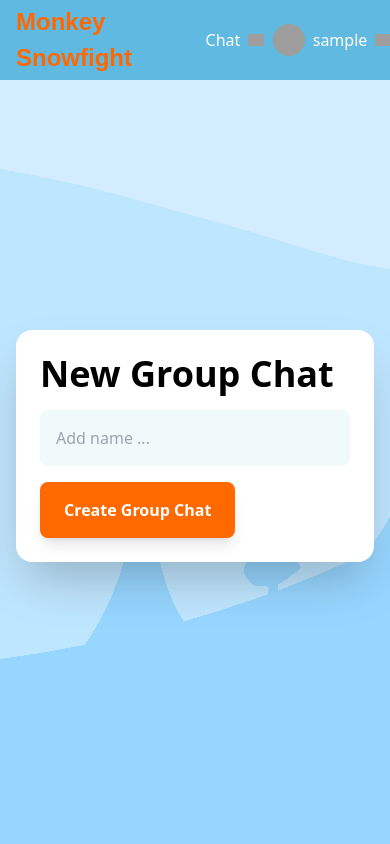
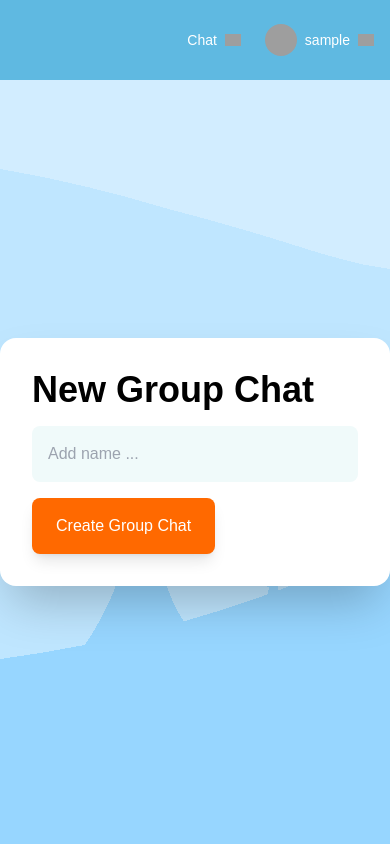
Before and after one commit to markrshaw99/Monkey_Snowfight, a Django app: page /chat/chat/new_groupchat/ in a window 390 px wide. Run offline with Django 5.2, Linux system fonts and the light colour scheme; the visitor is signed in with stand-in values (Sample User, id 1); parts of the project's set-up code (start-up, migrations or seed data) failed here and were passed over; some web fonts are replaced; grey boxes are pictures that could not be loaded.

Commit message:
Added lots of responsive CSS for mobile

```diff
--- a/monkeychat/forms.py
+++ b/monkeychat/forms.py
@@ -7,7 +7,7 @@
         model = ChatMessage
         fields = ['body']
         widgets = {
-            'body': forms.TextInput(attrs={'placeholder': 'Add a message...', 'class': 'form__input form__input--black', 'maxlength' : '300', 'autofocus': True}),
+            'body': forms.TextInput(attrs={'placeholder': 'Add a message...', 'class': 'form__input', 'maxlength' : '300', 'autofocus': True}),
         }
 
 
@@ -18,7 +18,7 @@
         widgets = {
             'groupchat_name': forms.TextInput(attrs={
                 'placeholder': 'Add name ...',
-                'class': 'form__input form__input--black',
+                'class': 'form__input',
                 'maxlength': '300',
                 'autofocus': True
                 }),
--- a/monkeychat/templates/monkeychat/chat.html
+++ b/monkeychat/templates/monkeychat/chat.html
@@ -216,8 +216,8 @@
                         // No more messages available
                         noMoreMessages = true;
                         const noMoreDiv = document.createElement('div');
-                        noMoreDiv.className = 'no-more-messages';
-                        noMoreDiv.textContent = 'No earlier messages';
+                        noMoreDiv.className = 'loading-messages';
+                        noMoreDiv.textContent = 'Reached Beginning of Chat';
                         chatMessages.insertBefore(noMoreDiv, chatMessages.firstChild);
 
                         // Show message with animation
--- a/static/css/main.css
+++ b/static/css/main.css
@@ -1,3 +1,317 @@
+/*---------------------------------- General CSS Start --------------------------------*/
+
+:root {
+  --blue-1: rgba(95,185,225);
+  --blue-2: rgba(191,230,255);
+  --blue-3: rgba(185,225,255);
+  --blue-font: rgba(38,87,136);
+  --orange-1: rgb(255, 104, 0);
+}
+
+/*------------------------------------- General CSS End -------------------------------------*/
+
+/*------------------------------------- Navbar CSS Start ------------------------------------*/
+
+.header {
+    display: flex;
+    align-items: center;
+    justify-content: space-between;
+    height: 5rem;
+    padding: 0 0.5rem;
+    color: white;
+    position: sticky;
+    top: 0;
+    z-index: 40;
+    background-color: rgb(95, 185, 225);
+    position: relative;
+}
+
+.header__brand {
+    display: flex;
+    align-items: center;
+    gap: 0.5rem;
+    text-decoration: none;
+    color: inherit;
+}
+
+.header__title {
+  font-size: 2.5rem;
+  font-family: 'VAG Rounded BT', Arial, sans-serif;
+  color: rgb(255, 104, 0);
+  font-weight: bold;
+  position: absolute;
+  left: 50%;
+  top: 50%;
+  transform: translate(-50%, -50%);
+  z-index: 10;
+  pointer-events: none;
+  height: 3rem;
+}
+
+.header__nav {
+    display: flex;
+    align-items: center;
+    gap: 0.5rem;
+    list-style: none;
+    margin: 0;
+    padding: 0;
+}
+
+.header__nav-item {
+    position: relative;
+}
+
+.header__nav-link {
+    display: flex;
+    align-items: center;
+    gap: 0.5rem;
+    height: 3rem;
+    padding: 0 0.5rem;
+    border-radius: 0.5rem;
+    transition: background-color 0.2s;
+    text-decoration: none;
+    color: inherit;
+    cursor: pointer;
+    font-size: 1.25rem;
+}
+
+.header-online-user-count {
+    position: absolute;
+    top: 0.5rem;
+    left: 0.5rem;
+    background-color: var(--orange-1);
+    color: white;
+    padding: 0.25rem 1rem;
+    border-radius: 0.5rem;
+    font-size: 1rem;
+    font-weight: 400;
+}
+
+.header__nav-link:hover {
+    background-color: rgba(31, 41, 55, 0.3);
+}
+
+.header__avatar {
+    width: 2rem;
+    height: 2rem;
+    border-radius: 50%;
+    object-fit: cover;
+}
+
+.header__arrow {
+    width: 1rem;
+    transition: transform 0.3s;
+}
+
+.header__arrow--rotated {
+    transform: rotate(180deg);
+}
+
+.dropdown {
+    position: relative;
+}
+
+.dropdown__content {
+    position: absolute;
+    right: 0;
+    background-color: white;
+    color: black;
+    box-shadow: 0 10px 15px -3px rgba(0, 0, 0, 0.1);
+    border-radius: 0.5rem;
+    width: 10rem;
+    padding: 0.5rem;
+    z-index: 20;
+    opacity: 1;
+    transform: translateY(0) scale(1);
+    transition: opacity 0.3s ease-out, transform 0.3s ease-out;
+}
+
+.dropdown__content--hidden {
+    opacity: 0;
+    transform: translateY(-5px) scale(0.9);
+    pointer-events: none;
+}
+
+.dropdown__list {
+    list-style: none;
+    margin: 0;
+    padding: 0;
+}
+
+.dropdown__item {
+    border-radius: 0.375rem;
+    transition: background-color 0.15s;
+}
+
+.dropdown__item:hover {
+    background-color: #f3f4f6;
+}
+
+.dropdown__link {
+    display: flex;
+    align-items: center;
+    justify-content: flex-end;
+    padding: 0.5rem;
+    text-decoration: none;
+    color: var(--blue-font);
+    text-align: right;
+}
+
+.dropdown__content .hoverlist > * > a,
+.dropdown__content a {
+    justify-content: flex-end;
+    text-align: right;
+}
+
+/*---------------------------------- Navbar CSS End ----------------------------------*/
+
+
+
+/*------------------------------------ Chat Page CSS Start ------------------------------------*/
+
+  .loading-messages {
+    display: flex;
+    align-items: center;
+    justify-content: center;
+    background: rgb(224,242,245);
+    color: rgb(38,87,136);
+    font-size: 1.2rem;
+    font-weight: 400;
+    padding: 1rem;
+    border-radius: 0.5em 0.5em 0 0;
+    animation: fadeInLoading 0.3s;
+  }
+  @keyframes fadeInLoading {
+    from { opacity: 0; transform: translateY(-30px); }
+    to { opacity: 1; transform: translateY(0); }
+  }
+
+  .page-wrapper, .container {
+    height: calc(100vh - 5rem); /* Adjust 5rem to your header height */
+    min-height: unset;
+    padding: 0;
+}
+
+.page-wrapper {
+    display: flex;
+    align-items: center;
+    justify-content: center;
+}
+
+/* Chat interface */
+.chat-wrapper {
+    height: 100%;
+    max-width: 48rem;
+    margin: 2.5rem auto;
+    padding: 1rem 0.5rem;
+}
+
+.chat-header {
+    display: flex;
+    justify-content: space-between;
+    align-items: center;
+    margin-bottom: 0;
+}
+
+.chat-edit-btn {
+    padding: 0.5rem;
+    background-color: #e5e7eb;
+    border-radius: 0.5rem;
+    transition: background-color 0.2s;
+    text-decoration: none;
+    color: #6b7280;
+}
+
+.chat-edit-btn:hover {
+    background-color: #2563eb;
+    color: white;
+}
+
+.chat-window {
+    height: 100%;
+    min-height: 0;
+    display: flex;
+    flex-direction: column;
+    box-shadow: 0 25px 50px -12px rgba(0, 0, 0, 0.25);
+    position: relative;
+    padding: 1rem;
+    background: rgba(240, 250, 250, 0.8);
+    border-radius: 1rem;
+    box-shadow:
+    inset 0 0 0 4px #fff,
+    inset 0 0 0 10px rgb(95,185,225);
+}
+
+.chat-info {
+    display: flex;
+    justify-content: center;
+    align-items: center;
+    color: rgb(38,87,136);
+    font-size: 1.25rem;
+    font-weight: 400;
+    padding: 0.5rem;
+    position: sticky;
+    top: 0;
+    z-index: 10;
+    padding: 0.5rem;
+    background: rgba(224, 242, 245, 1);
+    border-radius: 0.5rem;
+    box-shadow: inset 0 0 0 4px rgb(175,220,230);
+}
+
+.chat-minimize {
+    position: absolute;
+    top: 0.25rem;
+    right: 0.25rem;
+    z-index: 20;
+    background-color: #374151;
+    color: white;
+    border-radius: 0.5rem;
+    padding: 0.125rem 0.5rem;
+    border: none;
+    cursor: pointer;
+    transition: background-color 0.2s;
+    display: none;
+}
+
+.chat-minimize:hover {
+    background-color: #4b5563;
+}
+
+.chat-messages {
+    overflow-y: auto;
+    flex-grow: 1;
+    padding: 1rem;
+    color: var(--blue-font);
+    scrollbar-width: none;        /* Firefox */
+    -ms-overflow-style: none;     /* IE and Edge */
+}
+
+.chat-messages::-webkit-scrollbar {
+    display: none;                /* Chrome, Safari, Opera */
+}
+
+#chat_message_form {
+    padding: 4px;
+    background: rgba(224, 242, 245, 1);
+    border-radius: 0.25rem;
+    box-shadow: inset 0 0 0 3px rgb(175,220,230);
+}
+
+/* -------------------------------------- Chat Page CSS End --------------------------------------*/
+
+
+
+/* Auth pages CSS Start */
+
+/* Auth pages CSS End */
+
+
+
+/* Welcome page CSS Start */
+
+/* Welcome page CSS End */
+
 *, ::before, ::after {
     box-sizing: border-box;
     border-width: 0;
@@ -15,29 +329,12 @@
     background: rgba(240, 250, 250, 1);
 }
 
-  .loading-messages {
-    display: flex;
-    align-items: center;
-    justify-content: center;
-    background: rgb(224,242,245);
-    color: rgb(38,87,136);
-    font-size: 1rem;
-    font-weight: 600;
-    padding: 1rem;
-    border-radius: 0.5em 0.5em 0 0;
-    animation: fadeInLoading 0.3s;
-  }
-  @keyframes fadeInLoading {
-    from { opacity: 0; transform: translateY(-30px); }
-    to { opacity: 1; transform: translateY(0); }
-  }
-
 html {
     line-height: 1.5;
     -webkit-text-size-adjust: 100%;
     -moz-tab-size: 4;
     tab-size: 4;
-    font-family: ui-sans-serif, system-ui, sans-serif, "Apple Color Emoji", "Segoe UI Emoji", "Segoe UI Symbol", "Noto Color Emoji";
+    font-family: 'VAG Rounded BT', ui-sans-serif, Arial, sans-serif;
     font-feature-settings: normal;
     font-variation-settings: normal;
     -webkit-tap-highlight-color: transparent;
@@ -290,7 +587,7 @@
     cursor: pointer;
     border-radius: 0.5rem;
     background-color: rgb(255, 105, 0);
-    font-weight: 700;
+    font-weight: 500;
     color: rgb(255 255 255);
     box-shadow: 0 10px 15px -3px rgb(0 0 0 / 0.1), 0 4px 6px -4px rgb(0 0 0 / 0.1);
     transition-property: all;
@@ -303,11 +600,11 @@
 }
 
 .btn:hover {
-    background-color: rgb(67 56 202);
+    background-color: rgb(95, 185, 225);
 }
 
 .btn:active {
-    transform: scale(0.95);
+    transform: scale(0.9);
 }
 
 .btn--red {
@@ -333,138 +630,7 @@
     white-space: nowrap;
 }
 
-/* Header */
-.header {
-    display: flex;
-    align-items: center;
-    justify-content: space-between;
-    height: 5rem;
-    padding: 0 0.5rem;
-    color: white;
-    position: sticky;
-    top: 0;
-    z-index: 40;
-    background-color: rgb(95, 185, 225);
-}
 
-.header__brand {
-    display: flex;
-    align-items: center;
-    gap: 0.5rem;
-    text-decoration: none;
-    color: inherit;
-}
-
-.header__title {
-    font-size: 2.5rem;
-    font-family: 'VAG Rounded BT', Arial, sans-serif;
-    color: rgb(255, 104, 0);
-    font-weight: bold;
-}
-
-.header__nav {
-    display: flex;
-    align-items: center;
-    gap: 0.5rem;
-    list-style: none;
-    margin: 0;
-    padding: 0;
-}
-
-.header__nav-item {
-    position: relative;
-}
-
-.header__nav-link {
-    display: flex;
-    align-items: center;
-    gap: 0.5rem;
-    height: 3rem;
-    padding: 0 0.5rem;
-    border-radius: 0.5rem;
-    transition: background-color 0.2s;
-    text-decoration: none;
-    color: inherit;
-    cursor: pointer;
-}
-
-.header__nav-link:hover {
-    background-color: rgba(31, 41, 55, 0.3);
-}
-
-.header__avatar {
-    width: 2rem;
-    height: 2rem;
-    border-radius: 50%;
-    object-fit: cover;
-}
-
-.header__arrow {
-    width: 1rem;
-    transition: transform 0.3s;
-}
-
-.header__arrow--rotated {
-    transform: rotate(180deg);
-}
-
-/* Dropdown */
-.dropdown {
-    position: relative;
-}
-
-.dropdown__content {
-    position: absolute;
-    right: 0;
-    background-color: white;
-    color: black;
-    box-shadow: 0 10px 15px -3px rgba(0, 0, 0, 0.1);
-    border-radius: 0.5rem;
-    width: 10rem;
-    padding: 0.5rem;
-    z-index: 20;
-    opacity: 1;
-    transform: translateY(0) scale(1);
-    transition: opacity 0.3s ease-out, transform 0.3s ease-out;
-}
-
-.dropdown__content--hidden {
-    opacity: 0;
-    transform: translateY(-5px) scale(0.9);
-    pointer-events: none;
-}
-
-.dropdown__list {
-    list-style: none;
-    margin: 0;
-    padding: 0;
-}
-
-.dropdown__item {
-    border-radius: 0.375rem;
-    transition: background-color 0.15s;
-}
-
-.dropdown__item:hover {
-    background-color: #f3f4f6;
-}
-
-.dropdown__link {
-    display: flex;
-    align-items: center;
-    justify-content: flex-end;
-    padding: 0.5rem;
-    text-decoration: none;
-    color: inherit;
-    text-align: right;
-}
-
-/* Override hoverlist styles for dropdown links */
-.dropdown__content .hoverlist > * > a,
-.dropdown__content a {
-    justify-content: flex-end;
-    text-align: right;
-}
 
 /* Layout containers */
 .container {
@@ -486,111 +652,7 @@
     width: 100%;
 }
 
-.page-wrapper, .container {
-    height: calc(100vh - 7rem); /* Adjust 7rem to your header height */
-    min-height: unset;
-    padding: 0;
-}
 
-/* Chat interface */
-.chat-wrapper {
-    height: calc(100% - 5rem);
-    max-width: 48rem;
-    margin: 2.5rem auto;
-    padding: 0 0.5rem;
-}
-
-.chat-header {
-    display: flex;
-    justify-content: space-between;
-    align-items: center;
-    margin-bottom: 0;
-}
-
-.chat-edit-btn {
-    padding: 0.5rem;
-    background-color: #e5e7eb;
-    border-radius: 0.5rem;
-    transition: background-color 0.2s;
-    text-decoration: none;
-    color: #6b7280;
-}
-
-.chat-edit-btn:hover {
-    background-color: #2563eb;
-    color: white;
-}
-
-.chat-window {
-    height: 100%;
-    min-height: 0;
-    display: flex;
-    flex-direction: column;
-    box-shadow: 0 25px 50px -12px rgba(0, 0, 0, 0.25);
-    position: relative;
-    padding: 1rem;
-    background: rgba(240, 250, 250, 0.8);
-    border-radius: 1rem;
-    box-shadow:
-    inset 0 0 0 4px #fff,
-    inset 0 0 0 10px rgb(95,185,225);
-}
-
-.chat-info {
-    display: flex;
-    justify-content: center;
-    align-items: center;
-    color: rgb(38,87,136);
-    font-weight: bold;
-    padding: 0.5rem;
-    position: sticky;
-    top: 0;
-    z-index: 10;
-    padding: 0.5rem;
-    background: rgba(224, 242, 245, 1);
-    border-radius: 0.5rem;
-    box-shadow: inset 0 0 0 4px rgb(175,220,230);
-}
-
-.chat-minimize {
-    position: absolute;
-    top: 0.25rem;
-    right: 0.25rem;
-    z-index: 20;
-    background-color: #374151;
-    color: white;
-    border-radius: 0.5rem;
-    padding: 0.125rem 0.5rem;
-    border: none;
-    cursor: pointer;
-    transition: background-color 0.2s;
-    display: none;
-}
-
-.chat-minimize:hover {
-    background-color: #4b5563;
-}
-
-.chat-messages {
-    overflow-y: auto;
-    flex-grow: 1;
-    padding: 1rem;
-}
-
-.chat-messages {
-  scrollbar-width: none;        /* Firefox */
-  -ms-overflow-style: none;     /* IE and Edge */
-}
-.chat-messages::-webkit-scrollbar {
-  display: none;                /* Chrome, Safari, Opera */
-}
-
-#chat_message_form {
-    padding: 4px;
-    background: rgba(224, 242, 245, 1);
-    border-radius: 8px;
-    box-shadow: inset 0 0 0 3px rgb(175,220,230);
-}
 
 html {
   /* ...existing styles... */
@@ -641,6 +703,7 @@
 .message {
     display: flex;
     margin-bottom: 1rem;
+    gap: 0.25rem
 }
 
 .message--own {
@@ -652,17 +715,29 @@
 }
 
 .message__bubble {
-    padding: 1rem;
+    padding: 0.25rem 0.5rem;
     border-radius: 0.5rem;
+    width: auto;
     max-width: 75%;
+    min-width: 0;
     position: relative;
+    display: inline-block;
+    align-items: center;
+}
+
+.message__bubble img {
+    width: 20rem;
+    margin-left: 0;
+    display: block;
 }
 
 .message__bubble--own {
-    background-color: #bbf7d0;
+    background-color: rgba(190, 228, 252);
     border-top-right-radius: 0.5rem;
     border-top-left-radius: 0.5rem;
     border-bottom-left-radius: 0.5rem;
+    text-align: right;
+
 }
 
 .message__bubble--other {
@@ -670,6 +745,8 @@
     border-top-right-radius: 0.5rem;
     border-top-left-radius: 0.5rem;
     border-bottom-right-radius: 0.5rem;
+    justify-content: flex-start;
+
 }
 
 .message__author-info {
@@ -783,6 +860,7 @@
     background: rgba(224, 242, 245, 1);
     border: none;
     font-size: 1rem;
+    color: var(--blue-font)
 }
 
 .form__input--file {
@@ -1099,50 +1177,6 @@
     animation: fadeInScale 0.6s ease;
 }
 
-/* Responsive design */
-@media (min-width: 768px) {
-    .content-box {
-        padding: 2rem;
-        filter: drop-shadow(0 25px 25px rgba(0, 0, 0, 0.15));
-    }
-}
-
-@media (max-width: 768px) {
-    .header {
-        padding: 0 1rem;
-    }
-
-    .header__title {
-        font-size: 1.5rem;
-    }
-
-    .chat-wrapper {
-        margin: 1rem auto;
-    }
-
-    .chat-window {
-        height: 35rem;
-    }
-
-    .content-box {
-        margin: 1rem;
-        padding: 1.5rem;
-    }
-
-    .welcome {
-        padding: 3rem 1rem;
-    }
-
-    .welcome__actions {
-        flex-direction: column;
-        align-items: center;
-    }
-
-    .profile {
-        padding: 3rem 1rem;
-    }
-}
-
 /* Missing core styles from original */
 label {
     display: none;
@@ -1404,3 +1438,37 @@
     white-space: nowrap;
     border: 0;
 }
+
+@media (max-width: 500px) {
+  .message__author-details {
+    display: none !important;
+  }
+  .header__brand-section {
+    display: none !important;
+  }
+  .header__nav-link {
+    font-size: 0.875rem !important;
+  }
+  .chat-messages {
+    padding: 0rem !important;
+  }
+  .chat-wrapper {
+    padding: 0.25rem 0.1rem 4rem 0.1rem !important;
+
+  }
+  .chat-file-form {
+    gap: 0.5rem;
+    align-items: flex-start;
+  }
+  #file-name {
+    max-width: 8em;
+    overflow: hidden;
+    text-overflow: ellipsis;
+    white-space: nowrap;
+    display: inline-block;
+    vertical-align: middle;
+  }
+  .chat-file-form button {
+    margin-top: 0.25rem;
+  }
+}
--- a/templates/includes/header.html
+++ b/templates/includes/header.html
@@ -1,11 +1,11 @@
 {% load static %}
 <link href="https://db.onlinewebfonts.com/c/eba6ff471b149c188c89337749e3dc23?family=VAG+Rounded+BT" rel="stylesheet">
 <header class="header">
+    <div id="online-user-count" class="header__online-user-count"></div>
     <div class="header__brand-section">
         <a class="header__brand" href="/">
-            <span class="header__title">Monkey Snowfight</span>
+            <img class="header__title" src="{% static 'images/logo/Monkey_Snowfight.svg' %}" alt="Monkey Snowfight">
         </a>
-        <div id="online-user-count"></div>
     </div>
     <nav>
         <ul class="header__nav">
```
Also changed, not shown: monkeychat/templates/monkeychat/partials/online_status.html (+4 -4 lines), static/images/logo/Monkey_Snowfight.svg (added).
